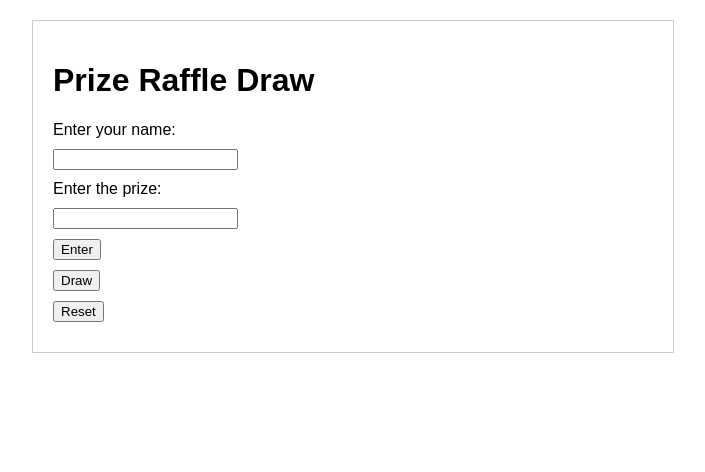
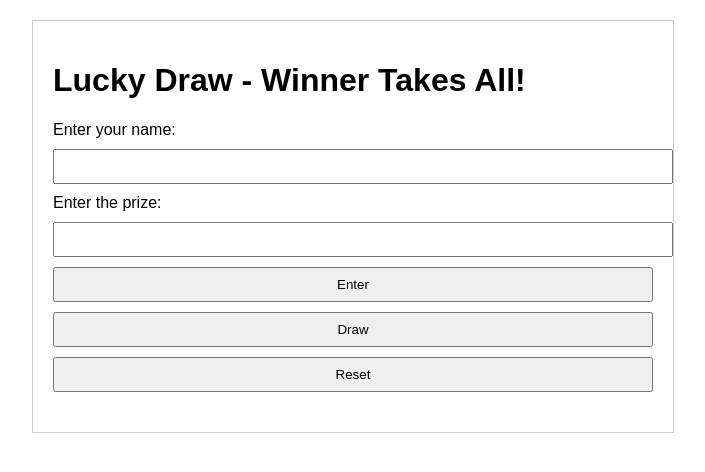
Before and after one commit to wtan90/lucky-draw, a plain HTML site: page index.html in a window 1280 px wide. Shown: the whole page, without its empty margins (287-992 px from the left). Drawn offline with Linux system fonts and the light colour scheme.

Commit message:
Update index.html

```diff
--- a/index.html
+++ b/index.html
@@ -3,17 +3,19 @@
 <head>
     <meta charset="UTF-8">
     <meta name="viewport" content="width=device-width, initial-scale=1.0">
-    <title>Prize Raffle</title>
+    <title>Lucky Draw - Winner Takes All!</title>
     <style>
-        /* Quick inline styles for demonstration */
         body { font-family: Arial, sans-serif; margin: 20px; }
         .container { max-width: 600px; margin: auto; padding: 20px; border: 1px solid #ccc; }
         label, button { display: block; margin: 10px 0; }
+        input, button { padding: 8px; width: 100%; }
+        #participants-list { margin-top: 20px; }
+        #winner-display { margin-top: 20px; font-weight: bold; }
     </style>
 </head>
 <body>
     <div class="container">
-        <h1>Prize Raffle Draw</h1>
+        <h1>Lucky Draw - Winner Takes All!</h1>
         <form id="entry-form">
             <label for="name">Enter your name:</label>
             <input type="text" id="name" required>
```
